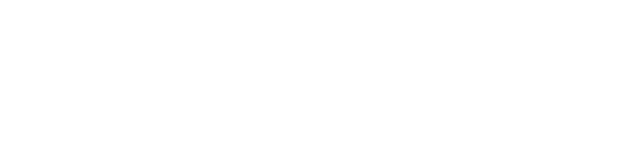
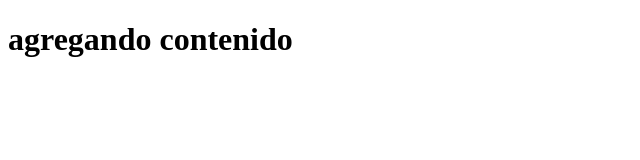
Before and after one commit to Rodrigo-Caimi/mi-primer-repo, a plain HTML site: page carpeta-prueba-1/prueba-3/index.html in a window 1280 px wide. Shown: the whole page, without its empty margins (0-640 px from the left). Drawn offline with Linux system fonts and the light colour scheme.

Commit message:
agregue un h1

```diff
--- a/carpeta-prueba-1/prueba-3/index.html
+++ b/carpeta-prueba-1/prueba-3/index.html
@@ -6,6 +6,6 @@
     <title>Primer repo</title>
 </head>
 <body>
-    <h1></h1>
+    <h1>agregando contenido</h1>
 </body>
 </html>
```
